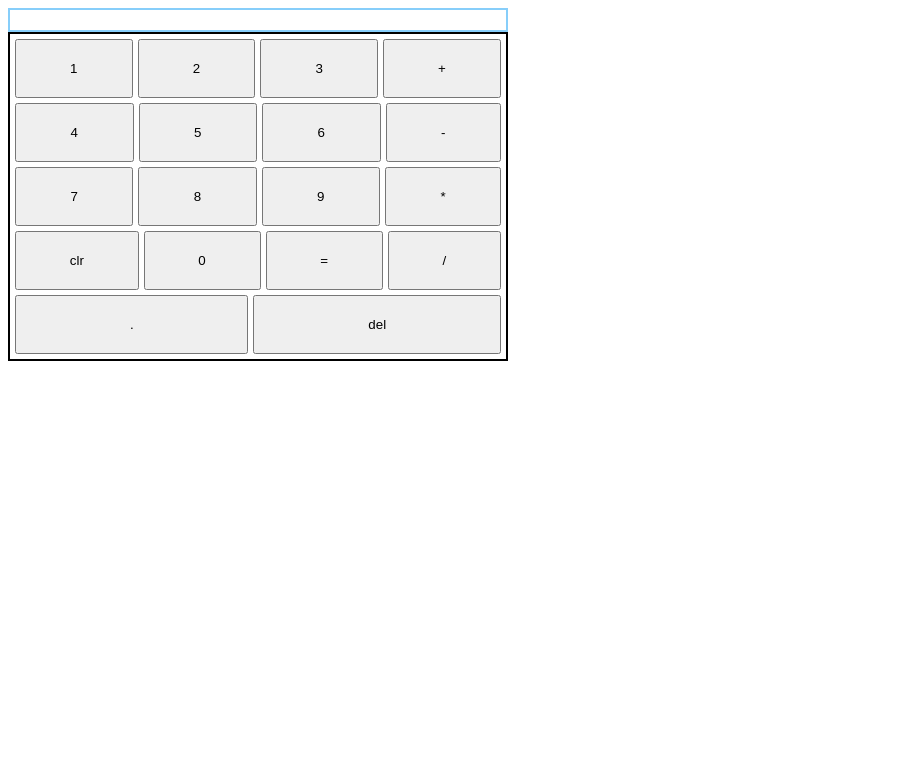
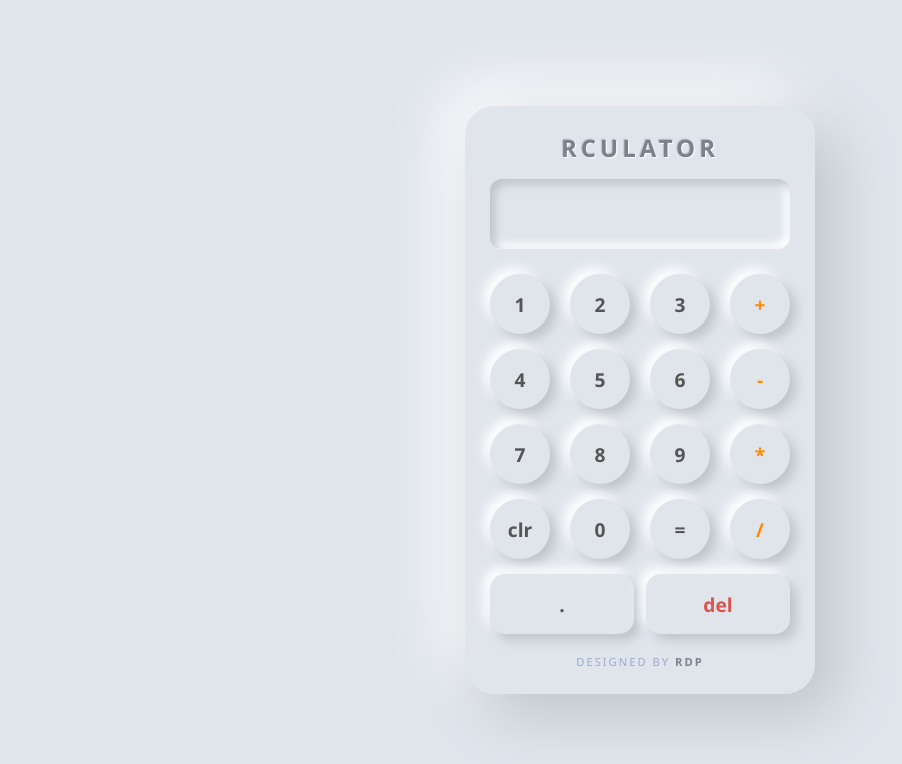
Before and after one commit to DurgaPraveenReddy/calculator, a plain HTML site: page index.html in a window 1280 px wide. Shown: the whole page, without its empty margins (0-902 px from the left). Drawn offline with Linux system fonts and the light colour scheme.

Commit message:
Iteration - 4
styling of the project is complete and made some changes in script.js to
handle 'divide by 0' case and to round floating point results to 8 decimal
places.

```diff
--- a/index.html
+++ b/index.html
@@ -3,19 +3,27 @@
 <head>
     <meta charset="UTF-8">
     <meta name="viewport" content="width=device-width, initial-scale=1.0">
-    <title>Calculator</title>
+    <title>Rculator by RDP</title>
     <link rel="stylesheet" href="./style.css">
     <script src="./script.js" defer></script>
 </head>
 <body>
     <div id = "container">
-        <div class = "display"><span id = "display"></span></div>
+        <div class = "brand-header">
+            <h1>Rculator</h1>
+        </div>
+        <div class = "display">
+            <span id = "display"></span>
+        </div>
         <div id = "buttons">
-            <div class="button-row"><button>1</button> <button>2</button> <button>3</button> <button>+</button></div>
-            <div class="button-row"><button>4</button> <button>5</button> <button>6</button> <button>-</button></div>
-            <div class="button-row"><button>7</button> <button>8</button> <button>9</button> <button>*</button></div>
-            <div class="button-row"><button>clr</button> <button>0</button> <button>=</button> <button>/</button></div>
-            <div class = "button-row"><button id = "decimal">.</button> <button id = "del">del</button></div>
+            <div class = "button-row" ><button>1</button> <button>2</button> <button>3</button> <button>+</button></div>
+            <div class = "button-row" ><button>4</button> <button>5</button> <button>6</button> <button>-</button></div>
+            <div class = "button-row" ><button>7</button> <button>8</button> <button>9</button> <button>*</button></div>
+            <div class = "button-row" ><button>clr</button> <button>0</button> <button>=</button> <button>/</button></div>
+            <div class = "button-row" ><button id = "decimal">.</button> <button id = "del">del</button></div>
+        </div>
+        <div class = "brand-footer">
+            <p>Designed by <span>RDP</span></p>
         </div>
     </div>
 </body>
--- a/script.js
+++ b/script.js
@@ -26,6 +26,9 @@ function operate(operand1, operator, operand2) {
         result = multiplication(operand1, operand2);
     }
     else {
+        if (operand2 === 0) {
+            return "Can't do that";
+        }
         result = division(operand1, operand2);
     }
     return result;
@@ -60,11 +63,18 @@ function handleInput(input) {
         display.textContent = display.textContent.slice(0, -1);
     } // If an operator is clicked, re-enable decimal for the next number
     else if (['+', '-', '*', '/'].includes(input)) {
-        decimalBtn.disabled = false;
-        shouldResetDisplay = false;
-        opString += input;
-        display.textContent += input;
-        delBtn.disabled = false;
+        // Preventing the user from performing calculations on the "Can't do that" string
+        if (opString === "Can't do that") {
+            opString = '';
+            display.textContent = '';
+        }
+        else {
+            decimalBtn.disabled = false;
+            shouldResetDisplay = false;
+            opString += input;
+            display.textContent += input;
+            delBtn.disabled = false;
+        }
     }
     else if (input === '.') {
         if (!decimalBtn.disabled) {
@@ -143,7 +153,12 @@ function handleopString(opString) {
     }
 
     // Final result is the only item left in the valueStack
-    const finalResult = valueStack.pop();
+    let finalResult = valueStack.pop();
+
+    // If the result is a number (not "Can't do that"), round it to 8 decimal places
+    if (typeof finalResult === 'number') {
+        finalResult = Math.round(finalResult * 100000000) / 100000000;
+    }
     display.textContent = finalResult;
     return finalResult;
 }
--- a/style.css
+++ b/style.css
@@ -1,33 +1,133 @@
-*{
+/* General Reset */
+* {
     box-sizing: border-box;
+    margin: 0;
+    padding: 0;
+    font-family: 'Segoe UI', Tahoma, Geneva, Verdana, sans-serif;
 }
 
-#container {
-    height: 700px;
-    width: 500px;
+body {
+    background-color: #e0e5ec; /* Soft gray for neumorphism */
+    display: flex;
+    justify-content: center;
+    align-items: center;
+    height: 100vh;
 }
 
-.display {
-    border: solid 2px lightskyblue;
-    padding: 10px;
+/* Main Container */
+#container {
+    background-color: #e0e5ec;
+    padding: 25px;
+    border-radius: 30px;
+    box-shadow: 20px 20px 60px #bec3c9,
+                -20px -20px 60px #ffffff;
+    width: 350px;
 }
 
-#buttons {
+/* Display Area */
+.display {
+    background-color: #e0e5ec;
+    height: 70px; /* Slightly shorter to fit text */
+    width: 100%;
+    margin-bottom: 25px;
+    border-radius: 12px;
     display: flex;
-    flex-direction: column;
-    row-gap: 5px;
-    padding: 5px;
-    border: solid 2px black;
+    align-items: center;
+    justify-content: flex-end;
+    padding: 0 15px;
+    box-shadow: inset 5px 5px 10px #bec3c9,
+                inset -5px -5px 10px #ffffff;
 }
 
+#display {
+    font-family: 'Courier New', Courier, monospace; /* Digital look */
+    font-size: 1.8rem;
+    color: #3d444d;
+}
+
+/* Button Rows */
 .button-row {
     display: flex;
-    flex-grow: 1;
-    width: 100%;
-    column-gap: 5px;
+    justify-content: space-between;
+    margin-bottom: 15px;
 }
 
-.button-row button {
-    flex-grow: 1;
-    padding: 20px;
+/* Common Button Styles */
+button {
+    width: 60px;
+    height: 60px;
+    border-radius: 50%;
+    border: none;
+    outline: none;
+    background-color: #e0e5ec;
+    font-size: 1.2rem;
+    font-weight: 600;
+    color: #555;
+    cursor: pointer;
+    transition: all 0.2s ease;
+    box-shadow: 6px 6px 12px #bec3c9,
+                -6px -6px 12px #ffffff;
 }
+
+/* Button Press Effect */
+button:active {
+    box-shadow: inset 4px 4px 8px #bec3c9,
+                inset -4px -4px 8px #ffffff;
+    transform: scale(0.98);
+}
+
+/* Operator Buttons Color */
+button:nth-child(4), button:last-child {
+    color: #ff8c00; /* Orange for operators */
+}
+
+/* Special ID Buttons */
+#decimal, #del {
+    width: 48%; /* Make bottom row buttons wider */
+    border-radius: 15px;
+}
+
+#del {
+    color: #d9534f; /* Red for delete */
+}
+
+button:hover {
+    color: #000;
+}
+
+/* Disabled State Styling */
+button:disabled {
+    opacity: 0.5;
+    cursor: not-allowed;
+    box-shadow: none;
+    background: #d1d9e6;
+}
+
+/* Branding Styles */
+.brand-header h1 {
+    font-size: 1.5rem;
+    color: #7a828e;
+    text-align: center;
+    margin-bottom: 15px;
+    letter-spacing: 4px;
+    text-transform: uppercase;
+    /* This makes it look engraved */
+    text-shadow: 1px 1px 1px #ffffff, -1px -1px 1px #bec3c9;
+}
+
+.brand-footer {
+    margin-top: 20px;
+    text-align: center;
+}
+
+.brand-footer p {
+    font-size: 0.7rem;
+    color: #9baacf;
+    text-transform: uppercase;
+    letter-spacing: 2px;
+}
+
+.brand-footer span {
+    font-weight: 800;
+    color: #7a828e;
+}
```
Also changed, not shown: 1 other file.
